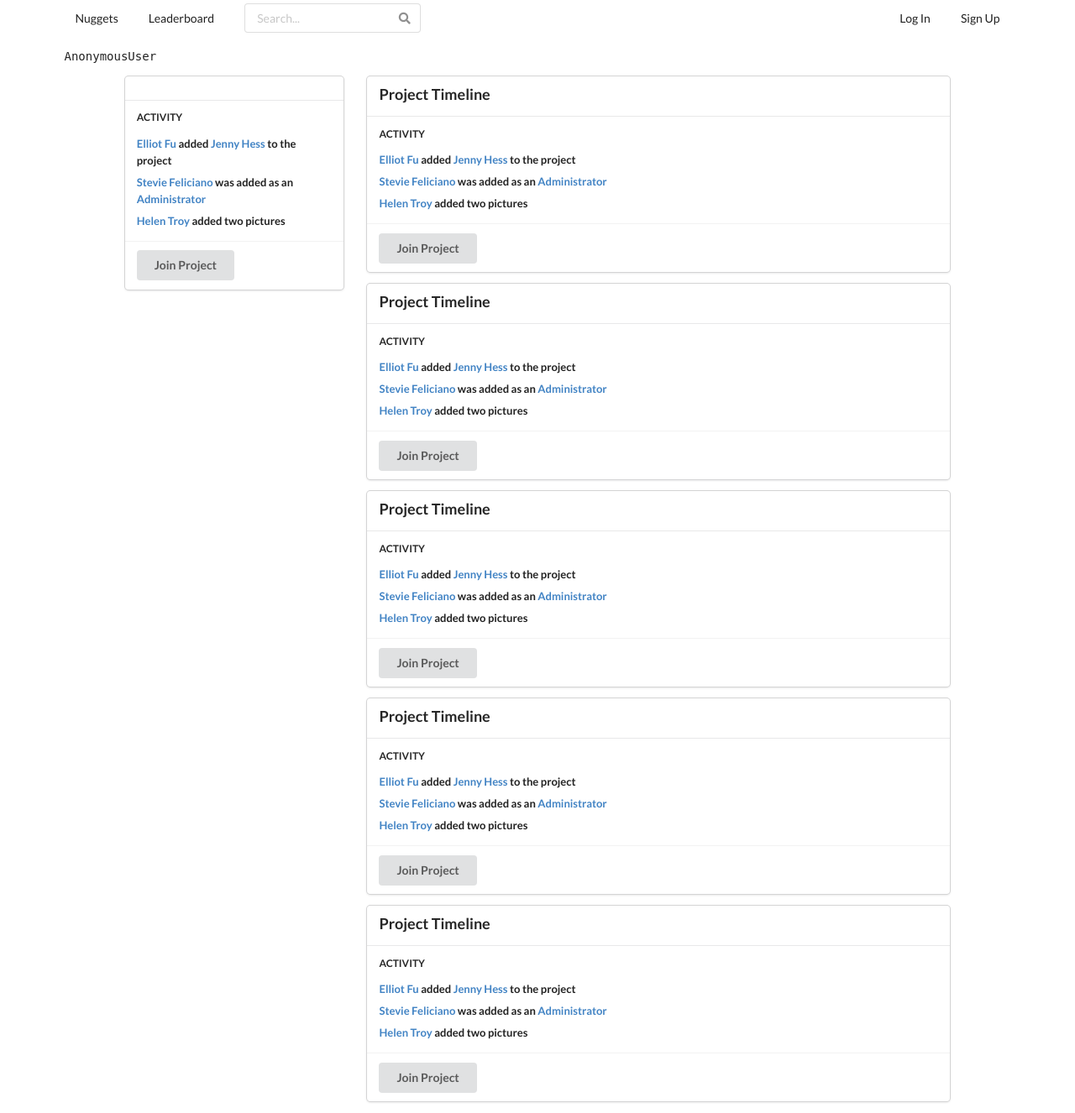
After one commit to sazzouz/nuggets, a Django app: page /accounts/profile/ in a window 1280 px wide. The commit adds this page. Shown: the whole page at 84% size. Run offline with Django 3.2, Linux system fonts and the light colour scheme; some libraries are stand-ins or nearby versions.

Commit message:
Basic core app features for Django

```diff
--- a/api/servers/server_django/accounts/urls.py
+++ b/api/servers/server_django/accounts/urls.py
@@ -1,6 +1,7 @@
 from django.urls import path
-from .views import SignUpView
+from .views import SignUpView, profile
 
 urlpatterns = [
     path('signup/', SignUpView.as_view(), name='signup'),
+    path('profile/', profile, name='profile')
 ]
--- a/api/servers/server_django/accounts/views.py
+++ b/api/servers/server_django/accounts/views.py
@@ -1,5 +1,6 @@
 from django.urls import reverse_lazy
 from django.views.generic.edit import CreateView
+from django.shortcuts import render
 
 from .forms import CustomUserCreationForm
 
@@ -7,3 +8,7 @@ class SignUpView(CreateView):
     form_class = CustomUserCreationForm
     success_url = reverse_lazy('login')
     template_name = 'registration/signup.html'
+
+def profile(request):
+    context = {}
+    return render(request, 'profile.html', context)
--- a/api/servers/server_django/api/serializers.py
+++ b/api/servers/server_django/api/serializers.py
@@ -7,6 +7,6 @@ class QuizSerializer(serializers.ModelSerializer):
         fields = (
             'id',
             'title',
-            'description',
+            'description'
         )
         model = models.Quiz
--- a/api/servers/server_django/nuggets/models.py
+++ b/api/servers/server_django/nuggets/models.py
@@ -1,9 +1,9 @@
 from django.db import models
-
-# Create your models here.
+from taggit.managers import TaggableManager
 class Quiz(models.Model):
     title = models.CharField(max_length=200)
     description = models.TextField()
+    tags = TaggableManager()
 
     def __str__(self):
         return self.title
--- a/api/servers/server_django/nuggets/urls.py
+++ b/api/servers/server_django/nuggets/urls.py
@@ -1,6 +1,6 @@
-from .views import index
+from .views import Home
 from django.urls import path, include
 
 urlpatterns = [
-    path('', index)
+    path('', Home.as_view(), name='home')
 ]
--- a/api/servers/server_django/server_django/urls.py
+++ b/api/servers/server_django/server_django/urls.py
@@ -15,13 +15,15 @@ Including another URLconf
 """
 from django.contrib import admin
 from django.urls import path, include
-from django.views.generic.base import TemplateView
+from graphene_django.views import GraphQLView
 
 urlpatterns = [
-    path('', TemplateView.as_view(template_name='home.html'), name='home'),
+    path('', include('nuggets.urls')),
+    # path('', TemplateView.as_view(template_name='home.html'), name='home'),
     path('admin/', admin.site.urls),
     path('accounts/', include('accounts.urls')),
     path('accounts/', include('django.contrib.auth.urls')),
     path('nuggets/', include('nuggets.urls')),
     path('api/v1/', include('api.urls')),
+    path("graphql", GraphQLView.as_view(graphiql=True)),
 ]
--- a/api/servers/server_django/templates/base.html
+++ b/api/servers/server_django/templates/base.html
@@ -1,16 +1,73 @@
-<!DOCTYPE html>
-<html>
+<!doctype html>
+<html lang="en">
 
 <head>
+    <title>{% block title %}Nuggets{% endblock %}</title>
+    <!-- Required meta tags -->
     <meta charset="utf-8">
-    <title>{% block title %}Django Auth Tutorial{% endblock %}</title>
+    <meta name="viewport" content="width=device-width, initial-scale=1, shrink-to-fit=no">
+
+    <!-- Bootstrap CSS -->
+    <!-- <link rel="stylesheet" href="https://stackpath.bootstrapcdn.com/bootstrap/4.3.1/css/bootstrap.min.css" integrity="sha384-ggOyR0iXCbMQv3Xipma34MD+dH/1fQ784/j6cY/iJTQUOhcWr7x9JvoRxT2MZw1T" crossorigin="anonymous"> -->
+    <!-- <link rel="stylesheet" href="https://cdn.jsdelivr.net/npm/bootstrap@5.1.0/dist/css/bootstrap.min.css"> -->
+    <!-- <link rel="stylesheet" href="https://cdn.jsdelivr.net/npm/semantic-ui@2.4.2/dist/semantic.min.css"> -->
+    <!-- <link rel="text/javascript" href="https://cdnjs.cloudflare.com/ajax/libs/semantic-ui/2.4.2/semantic.min.js"> -->
+    <link rel="stylesheet" href="https://cdn.jsdelivr.net/npm/semantic-ui@2.4.2/dist/semantic.min.css">
 </head>
+
 
 <body>
     <main>
-        {% block content %}
-        {% endblock %}
+        <div class="ui container">
+            <div class="ui stackable secondary menu">
+                <a class="item" href="{% url 'home' %}">
+                    Nuggets
+                </a>
+                <a class="item">
+                    Leaderboard
+                </a>
+
+                <div class="item">
+                    <div class="ui  icon input">
+                        <input type="text" placeholder="Search...">
+                        <i class="search link icon"></i>
+                    </div>
+                </div>
+
+                <div class="right menu">
+                    {% if user.is_authenticated %}
+
+                    <div class="ui pointing dropdown link item">
+                        <span class="text">{{ user.username }}</span>
+                        <i class="dropdown icon"></i>
+                        <div class="menu">
+                            <div class="header">Account</div>
+                            <a class="item" href="{% url 'profile' %}">Profile</a>
+                            <div class="item">Stats</div>
+                            <div class="divider"></div>
+                            <a class="item" href="{% url 'logout' %}">
+                                Logout
+                            </a>
+                        </div>
+                    </div>
+                    {% else %}
+                    <a class="ui item" href="{% url 'login' %}">Log In</a>
+                    <a class="ui item" href="{% url 'signup' %}">Sign Up</a>
+                    {% endif %}
+                </div>
+            </div>
+
+            {% block content %}
+            {% endblock %}
+        </div>
     </main>
+    <script src="https://cdnjs.cloudflare.com/ajax/libs/jquery/3.6.0/jquery.min.js"></script>
+    <script src="https://cdn.jsdelivr.net/npm/semantic-ui@2.4.2/dist/semantic.min.js"></script>
+    <script>
+        $('.ui.dropdown')
+            .dropdown()
+            ;
+    </script>
 </body>
 
 </html>
--- /dev/null
+++ b/api/servers/server_django/templates/profile.html
@@ -0,0 +1,225 @@
+{% extends 'base.html' %}
+
+{% block title %}Profile{% endblock %}
+
+{% block content %}
+<pre>{{ user }}</pre>
+<div class="ui container">
+    <div class="ui grid">
+        <div class="one wide column">
+
+        </div>
+        <div class="four wide column">
+            <div class="ui card">
+                <div class="content">
+                    <div class="header">{{ user.username }}</div>
+                </div>
+                <div class="content">
+                    <h4 class="ui sub header">Activity</h4>
+                    <div class="ui small feed">
+                        <div class="event">
+                            <div class="content">
+                                <div class="summary">
+                                    <a>Elliot Fu</a> added <a>Jenny Hess</a> to the project
+                                </div>
+                            </div>
+                        </div>
+                        <div class="event">
+                            <div class="content">
+                                <div class="summary">
+                                    <a>Stevie Feliciano</a> was added as an <a>Administrator</a>
+                                </div>
+                            </div>
+                        </div>
+                        <div class="event">
+                            <div class="content">
+                                <div class="summary">
+                                    <a>Helen Troy</a> added two pictures
+                                </div>
+                            </div>
+                        </div>
+                    </div>
+                </div>
+                <div class="extra content">
+                    <button class="ui button">Join Project</button>
+                </div>
+            </div>
+        </div>
+        <div class="ten wide column">
+            <div class="ui fluid card">
+                <div class="content">
+                    <div class="header">Project Timeline</div>
+                </div>
+                <div class="content">
+                    <h4 class="ui sub header">Activity</h4>
+                    <div class="ui small feed">
+                        <div class="event">
+                            <div class="content">
+                                <div class="summary">
+                                    <a>Elliot Fu</a> added <a>Jenny Hess</a> to the project
+                                </div>
+                            </div>
+                        </div>
+                        <div class="event">
+                            <div class="content">
+                                <div class="summary">
+                                    <a>Stevie Feliciano</a> was added as an <a>Administrator</a>
+                                </div>
+                            </div>
+                        </div>
+                        <div class="event">
+                            <div class="content">
+                                <div class="summary">
+                                    <a>Helen Troy</a> added two pictures
+                                </div>
+                            </div>
+                        </div>
+                    </div>
+                </div>
+                <div class="extra content">
+                    <button class="ui button">Join Project</button>
+                </div>
+            </div>
+            <div class="ui fluid card">
+                <div class="content">
+                    <div class="header">Project Timeline</div>
+                </div>
+                <div class="content">
+                    <h4 class="ui sub header">Activity</h4>
+                    <div class="ui small feed">
+                        <div class="event">
+                            <div class="content">
+                                <div class="summary">
+                                    <a>Elliot Fu</a> added <a>Jenny Hess</a> to the project
+                                </div>
+                            </div>
+                        </div>
+                        <div class="event">
+                            <div class="content">
+                                <div class="summary">
+                                    <a>Stevie Feliciano</a> was added as an <a>Administrator</a>
+                                </div>
+                            </div>
+                        </div>
+                        <div class="event">
+                            <div class="content">
+                                <div class="summary">
+                                    <a>Helen Troy</a> added two pictures
+                                </div>
+                            </div>
+                        </div>
+                    </div>
+                </div>
+                <div class="extra content">
+                    <button class="ui button">Join Project</button>
+                </div>
+            </div>
+            <div class="ui fluid card">
+                <div class="content">
+                    <div class="header">Project Timeline</div>
+                </div>
+                <div class="content">
+                    <h4 class="ui sub header">Activity</h4>
+                    <div class="ui small feed">
+                        <div class="event">
+                            <div class="content">
+                                <div class="summary">
+                                    <a>Elliot Fu</a> added <a>Jenny Hess</a> to the project
+                                </div>
+                            </div>
+                        </div>
+                        <div class="event">
+                            <div class="content">
+                                <div class="summary">
+                                    <a>Stevie Feliciano</a> was added as an <a>Administrator</a>
+                                </div>
+                            </div>
+                        </div>
+                        <div class="event">
+                            <div class="content">
+                                <div class="summary">
+                                    <a>Helen Troy</a> added two pictures
+                                </div>
+                            </div>
+                        </div>
+                    </div>
+                </div>
+                <div class="extra content">
+                    <button class="ui button">Join Project</button>
+                </div>
+            </div>
+            <div class="ui fluid card">
+                <div class="content">
+                    <div class="header">Project Timeline</div>
+                </div>
+                <div class="content">
+                    <h4 class="ui sub header">Activity</h4>
+                    <div class="ui small feed">
+                        <div class="event">
+                            <div class="content">
+                                <div class="summary">
+                                    <a>Elliot Fu</a> added <a>Jenny Hess</a> to the project
+                                </div>
+                            </div>
+                        </div>
+                        <div class="event">
+                            <div class="content">
+                                <div class="summary">
+                                    <a>Stevie Feliciano</a> was added as an <a>Administrator</a>
+                                </div>
+                            </div>
+                        </div>
+                        <div class="event">
+                            <div class="content">
+                                <div class="summary">
+                                    <a>Helen Troy</a> added two pictures
+                                </div>
+                            </div>
+                        </div>
+                    </div>
+                </div>
+                <div class="extra content">
+                    <button class="ui button">Join Project</button>
+                </div>
+            </div>
+            <div class="ui fluid card">
+                <div class="content">
+                    <div class="header">Project Timeline</div>
+                </div>
+                <div class="content">
+                    <h4 class="ui sub header">Activity</h4>
+                    <div class="ui small feed">
+                        <div class="event">
+                            <div class="content">
+                                <div class="summary">
+                                    <a>Elliot Fu</a> added <a>Jenny Hess</a> to the project
+                                </div>
+                            </div>
+                        </div>
+                        <div class="event">
+                            <div class="content">
+                                <div class="summary">
+                                    <a>Stevie Feliciano</a> was added as an <a>Administrator</a>
+                                </div>
+                            </div>
+                        </div>
+                        <div class="event">
+                            <div class="content">
+                                <div class="summary">
+                                    <a>Helen Troy</a> added two pictures
+                                </div>
+                            </div>
+                        </div>
+                    </div>
+                </div>
+                <div class="extra content">
+                    <button class="ui button">Join Project</button>
+                </div>
+            </div>
+        </div>
+        <div class="one wide column">
+
+        </div>
+    </div>
+</div>
+{% endblock %}
--- a/pyproject.toml
+++ b/pyproject.toml
@@ -9,6 +9,11 @@ python = "^3.8"
 Django = "^3.2.5"
 click = "^8.0.1"
 djangorestframework = "^3.12.4"
+graphene-django = "^2.15.0"
+django-taggit = "^1.5.1"
+graphene = "^2.1.9"
+django-filter = "^2.4.0"
+django-tailwind = "^2.2.0"
 
 [tool.poetry.dev-dependencies]
 black = {version = "^21.7b0", allow-prereleases = true}
```
Also changed, not shown: api/servers/server_django/nuggets/views.py (+13 -2 lines), api/servers/server_django/server_django/settings.py (+9 -1 lines), api/servers/server_django/templates/home.html (+49 -8 lines), README.md, api/servers/server_django/nuggets/migrations/0002_quiz_tags.py (added), 1 other file.
